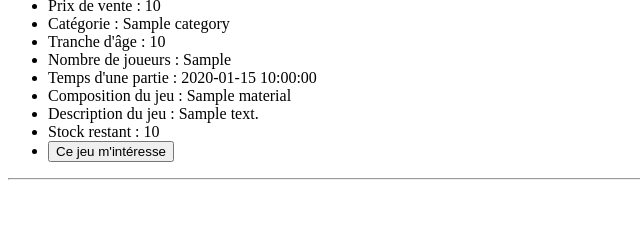
After one commit to theoleben/testPoluxAgain, a Symfony app: template templates/home/oneGame.html.twig in a window 1280 px wide. The commit adds this page. Shown: the part 559-800 px from the top of the page, without its empty margins (0-640 px from the left). Run offline with Twig, Linux system fonts and the light colour scheme; the template is opened without the code that fills it: most values are stand-ins (such as "Sample title", 1, 10 or a date in 2020); some libraries are stand-ins or nearby versions; some web fonts are replaced.

Commit message:
affichage des jeux

```diff
--- a/src/Form/GameType.php
+++ b/src/Form/GameType.php
@@ -3,7 +3,6 @@
 namespace App\Form;
 
 use App\Entity\Game;
-use App\Form\GameType;
 use Symfony\Component\Form\AbstractType;
 use Symfony\Component\Form\FormBuilderInterface;
 use Symfony\Component\Validator\Constraints\File;
@@ -29,7 +28,6 @@ class GameType extends AbstractType
                 new NotBlank([ 'message' => 'Ce champ ne peut être vide'])
             ]
         ])
-        // integertype car c'est un nombre, on l'oblige (le forcer) d'afficher des chiffres.
             ->add('rental_price', IntegerType::class, [
                 'label' => 'Prix du jeu à la location',
                 'constraints' => [
--- a/templates/admin/game/index.html.twig
+++ b/templates/admin/game/index.html.twig
@@ -32,8 +32,6 @@
                 <td>{{ game.title }}</td>
                 <td>{{ game.rentalPrice }}</td>
                 <td>{{ game.sellingPrice }}</td>
-                {# Ici, on créer une boucle avec catégory pour inclure la catégory. Et comme catégorie est un tableau, il faut donc faire une boucle.
-                Pour la Variable cat qui se toruve dans la class Category de la class Game on fait appelle a elle via car.name   name correspond a la catégorie de la table Category #}
                 {% for cate in game.category %}
                     <td>{{cate.name}}</td>
                 {% endfor %}
--- /dev/null
+++ b/templates/home/oneGame.html.twig
@@ -0,0 +1,32 @@
+{% extends 'base.html.twig' %}
+
+{% block title %}Affichage des jeux{% endblock %}
+
+{% block body %}
+
+<div>
+    <ul>
+        <li>Nom du jeu : {{ game.title }} </li>
+        <li>Photos du jeu :
+            {% for picture in game.picture %}
+                <img src="{{ '/images/' ~ picture.name }}" alt="{{ picture.name }}" height="90px">
+            {% endfor %}
+        </li>
+        <li>Prix de location : {{ game.rentalPrice }}</li>
+        <li>Prix de vente : {{ game.sellingPrice }}</li>
+        {% for cate in game.category %}
+            <li>Catégorie : {{cate.name}}</li>
+        {% endfor %}
+        <li>Tranche d'âge : {{ game.age }}</li>
+        <li>Nombre de joueurs : {{ game.nbPlayers }}</li>
+        <li>Temps d'une partie : {{ game.playTime }}</li>
+        <li>Composition du jeu : {{ game.material }}</li>
+        <li>Description du jeu : {{ game.description }}</li>
+        <li>Stock restant : {{ game.stock }}</li>
+        <li><button name="wish">Ce jeu m'intéresse</button></li>
+    </ul>
+</div>
+
+<hr>
+
+{% endblock %}
--- a/templates/menu.html.twig
+++ b/templates/menu.html.twig
@@ -23,6 +23,10 @@
         <ul>
             <li><a href="{{ path('app_display_subscription') }}">Abonnements</a></li>
         </ul>
+
+        <ul>
+            <li><a href="{{ path('app_display_game') }}">Les jeux</a></li>
+        </ul>
     </div>
 
     <div>
```
Also changed, not shown: src/Controller/HomeController.php (+21 -0 lines), templates/home/displayGame.html.twig (added, +26 -0 lines).
